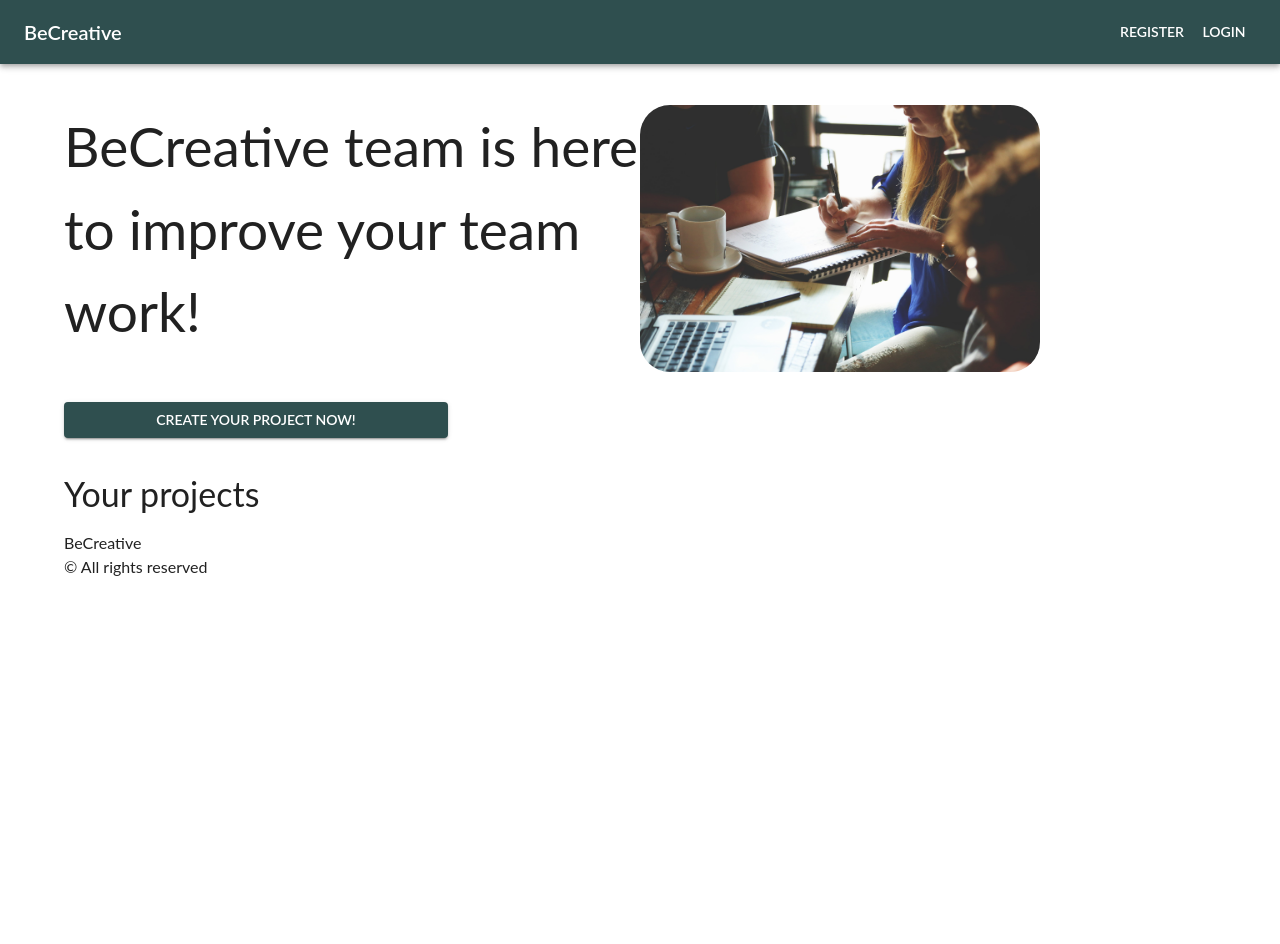
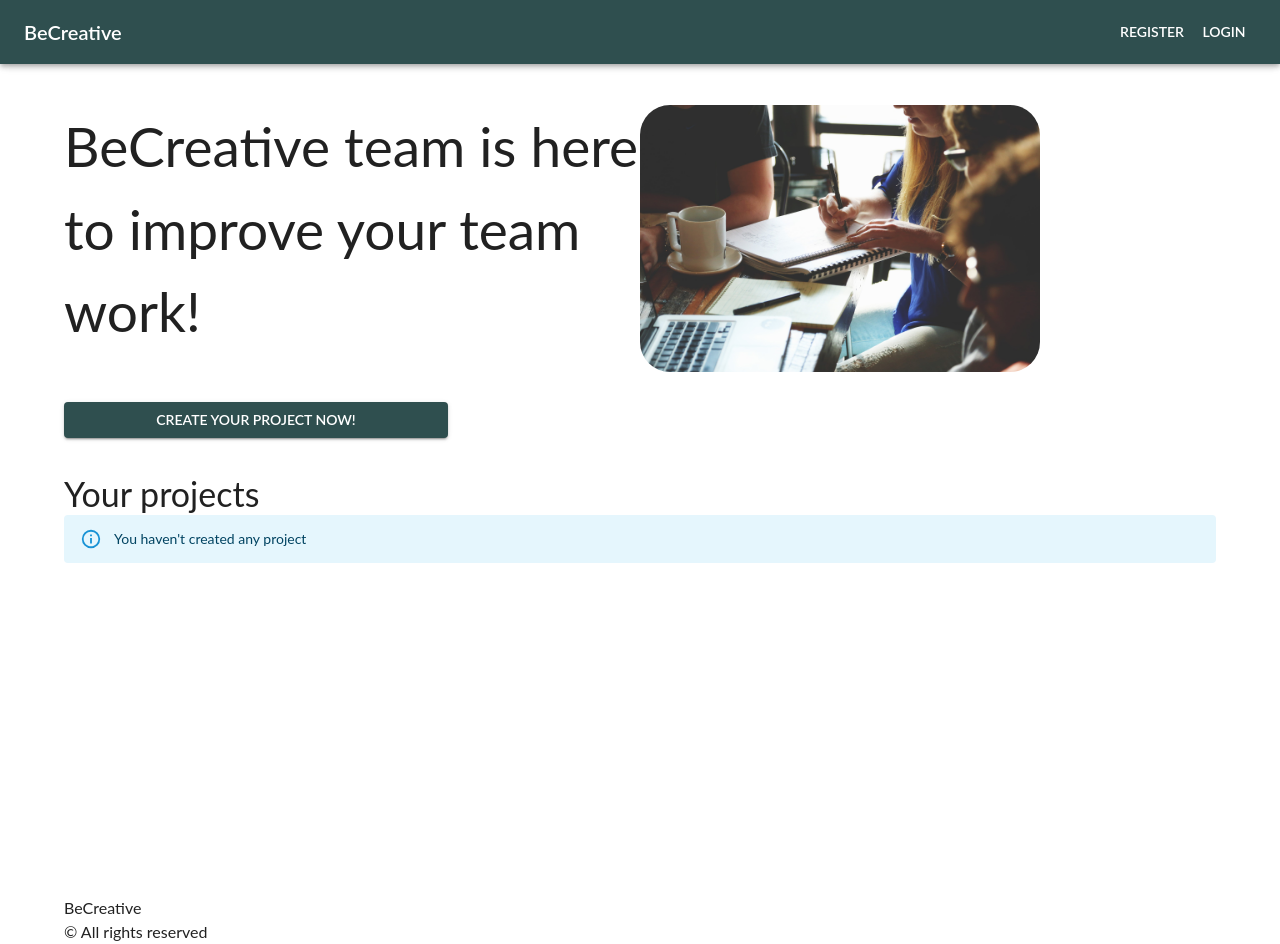
Before and after one commit to dmsagaidak/be-creative, a React (Create React App) app in the folder frontend/: page / in a window 1280 px wide. Before the commit the page ends 800 px from the top, so only its background shows below. Built offline with nearby package versions, Linux system fonts and the light colour scheme.

Commit message:
Updated style of TaskPage, ProjectPage.tsx, Home.tsx, App.tsx. Added UI components

```diff
--- a/frontend/package.json
+++ b/frontend/package.json
@@ -7,6 +7,7 @@
     "@emotion/styled": "^11.10.6",
     "@mui/icons-material": "^5.11.16",
     "@mui/material": "^5.11.16",
+    "@mui/x-date-pickers": "^6.3.1",
     "@react-oauth/google": "^0.9.0",
     "@reduxjs/toolkit": "^1.9.3",
     "@types/jest": "^27.5.2",
--- a/frontend/src/App.tsx
+++ b/frontend/src/App.tsx
@@ -23,7 +23,7 @@ function App() {
       <header>
         <AppToolbar/>
       </header>
-      <main>
+      <main style={{ display: 'flex', minHeight: '100vh', flexDirection: 'column' }}>
         <Routes>
           <Route path='/' element={<Home/>}/>
           <Route path='/register' element={<Register/>}/>
--- a/frontend/src/Home.tsx
+++ b/frontend/src/Home.tsx
@@ -1,5 +1,5 @@
 import React, { useEffect } from 'react';
-import { Button, Container, Grid, Typography } from '@mui/material';
+import { Alert, Button, Container, Grid, Typography } from '@mui/material';
 import teamImg from '../src/assets/images/team1.jpg';
 import { useAppDispatch, useAppSelector } from './app/hooks';
 import { selectUser } from './features/users/usersSlice';
@@ -41,9 +41,9 @@ const Home = () => {
       </Grid>
       <Grid container direction='column' style={{paddingTop: '35px'}}>
         <Typography variant='h4'>Your projects</Typography>
-        {projects.map((project) => (
+        {projects.length ? projects.map((project) => (
           <ProjectItem key={project._id} project={project}/>
-        ))}
+        )) : (<Alert severity="info">You haven't created any project</Alert>)}
       </Grid>
 
     </Container>
--- a/frontend/src/features/ tasks/TaskPage.tsx
+++ b/frontend/src/features/ tasks/TaskPage.tsx
@@ -8,6 +8,7 @@ import { pageBodyStyle, pageTopStyle } from '../../styles';
 import DeleteIcon from '@mui/icons-material/Delete';
 import EditIcon from '@mui/icons-material/Edit';
 import { selectUser } from '../users/usersSlice';
+import dayjs from 'dayjs';
 
 const TaskPage = () => {
   const {id} = useParams() as {id: string};
@@ -28,7 +29,6 @@ const TaskPage = () => {
     }
   }
 
-  console.log(task)
   return (
     <Container>
       <Grid container style={pageTopStyle} direction='row' justifyContent='space-between'>
@@ -52,8 +52,10 @@ const TaskPage = () => {
         <Typography component='p' style={{fontWeight: 700, paddingTop: '7px', paddingBottom: '7px'}}>Status: {task?.status}</Typography>
         <Divider />
         {task?.user ?
-          (<Typography fontWeight={700} component='p'>Assigned to {task.user.displayName}</Typography>) :
+          (<Typography style={{fontWeight: 700, paddingTop: '7px', paddingBottom: '7px'}} component='p'>Assigned to {task.user.displayName}</Typography>) :
           (<Typography fontWeight={700}  component='p'>Unassigned</Typography>)}
+        <Divider/>
+        <Typography style={{fontWeight: 700, paddingTop: '7px', paddingBottom: '7px'}} component='p'>Deadline: {dayjs(task?.deadline).format('DD.MM.YYYY')}</Typography>
       </Grid>
     </Container>
   );
--- a/frontend/src/features/projects/ProjectPage.tsx
+++ b/frontend/src/features/projects/ProjectPage.tsx
@@ -3,7 +3,7 @@ import { useNavigate, useParams } from 'react-router-dom';
 import { useAppDispatch, useAppSelector } from '../../app/hooks';
 import { selectOneProject } from './projectsSlice';
 import { fetchOneProject, removeProject } from './projectsThunks';
-import { Container, Divider, Grid, IconButton, Link, List, ListItem, Typography } from '@mui/material';
+import { Alert, Container, Divider, Grid, IconButton, Link, List, ListItem, Typography } from '@mui/material';
 import theme from '../../theme';
 import { selectUser } from '../users/usersSlice';
 import DeleteIcon from '@mui/icons-material/Delete';
@@ -14,6 +14,7 @@ import { fetchTasksByProject, removeTask } from '../ tasks/tasksThunks';
 import { selectTasks } from '../ tasks/tasksSlice';
 import TaskItem from '../ tasks/components/TaskItem';
 import AddIcon from '@mui/icons-material/Add';
+import dayjs from 'dayjs';
 
 
 const ProjectPage = () => {
@@ -47,8 +48,6 @@ const ProjectPage = () => {
     theme.palette.primary.main : project?.status === 'Ongoing' ?
       theme.palette.success.main : '#000';
 
-  console.log(project)
-
   return (
     <Container>
       <Grid container style={pageTopStyle} direction='row' justifyContent='space-between'>
@@ -77,15 +76,18 @@ const ProjectPage = () => {
             <ListItem key={idx}>{item.role}: {item.user.displayName}</ListItem>
           ))}
         </List>
-          <Grid item xs>
-            <Typography variant='h5'>Tasks:{' '} <IconButton component={Link} href="/tasks/new"><AddIcon/></IconButton> </Typography>
-            {tasks.map((task) => (
+        <Typography component="p">
+          From {dayjs(project?.start).format('DD.MM.YYYY')} to {dayjs(project?.deadline).format('DD.MM.YYYY')}
+        </Typography>
+          <Grid item xs sx={{pb: 3}}>
+            <Typography component='p' style={{fontWeight: 700}}>Tasks:{' '} <IconButton component={Link} href="/tasks/new"><AddIcon/></IconButton> </Typography>
+            {tasks.length ?  tasks.map((task) => (
               <TaskItem
                 key={task._id}
                 task={task}
                 onDelete={() => deleteTask(task._id)}
               />
-              ))}
+              )) : (<Alert severity="info">No tasks in this project. Please push + button to add one</Alert>)}
           </Grid>
       </Grid>
     </Container>
```
Also changed, not shown: 1 other file (tests, documents, lock files or other folders).
